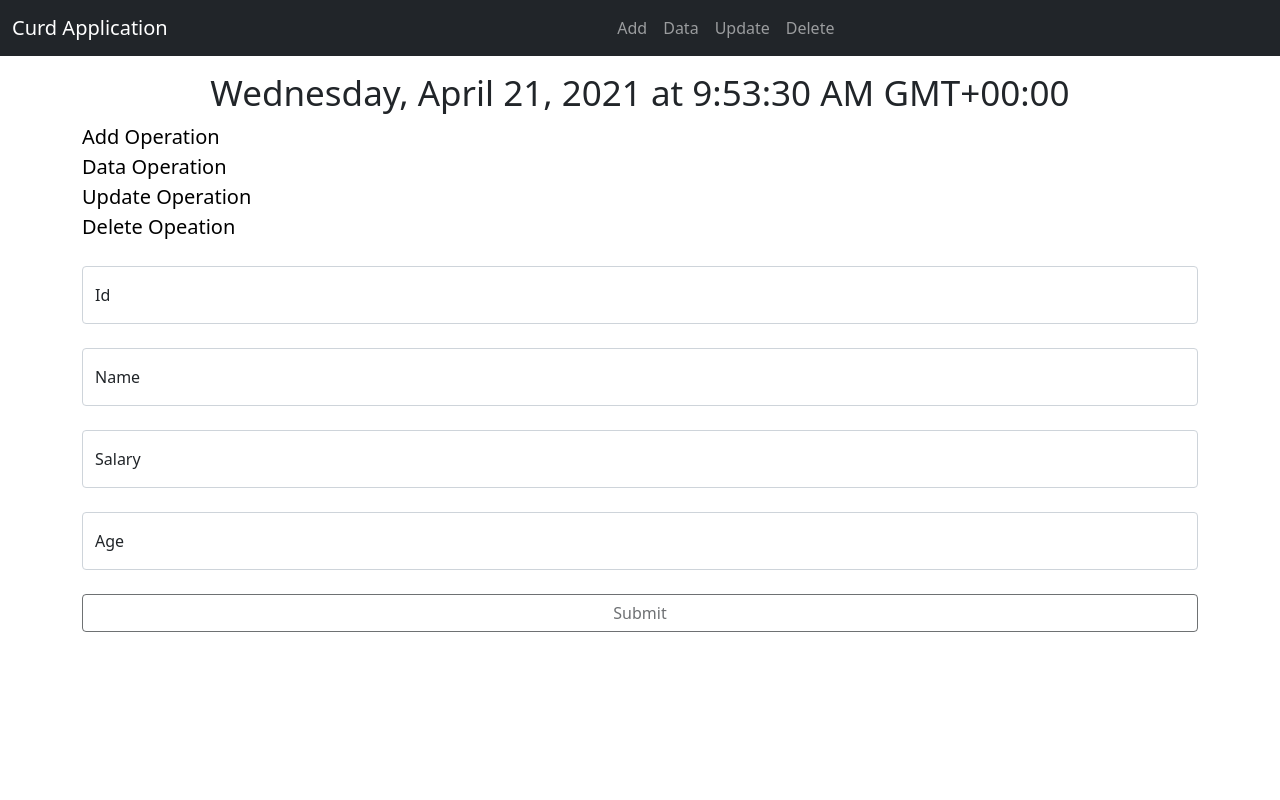
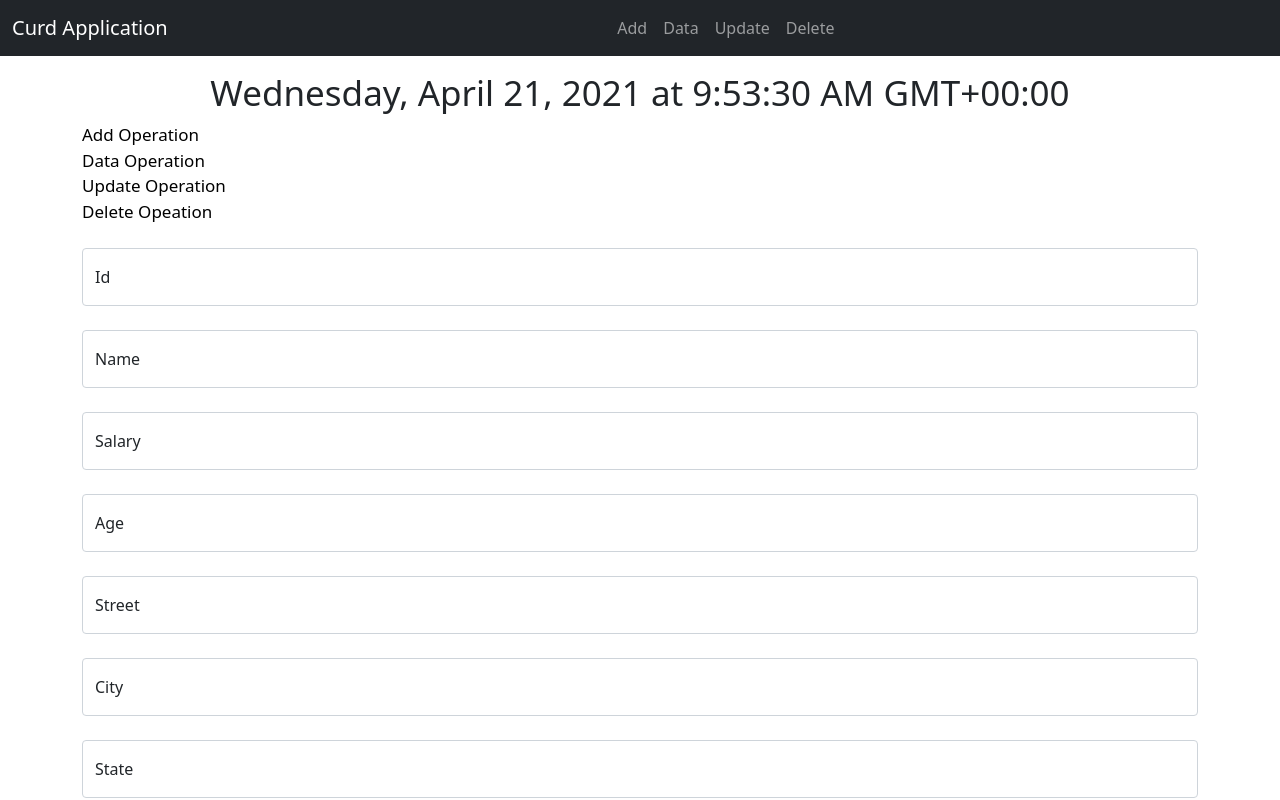
Before and after one commit to Web-Developm/angular-topics-application, an Angular app: page /add in a window 1280 px wide. Shown: the top 800 px of the page. Built offline with nearby package versions, Linux system fonts and the light colour scheme.

Commit message:
formgorup added

```diff
--- a/src/app/add/add.component.html
+++ b/src/app/add/add.component.html
@@ -85,6 +85,28 @@
       </div>
     </div>
 
+    <div formGroupName="address">
+      <div class="form-floating mb-4">
+        <input type="text" class="form-control" name="street" id="street" placeholder="Street" formControlName="street">
+        <label for="street">Street</label>
+      </div>
+
+      <div class='form-floating mb-4'>
+        <input type="text" class="form-control" name="city" id="city" placeholder="City" formControlName="city">
+        <label for="city">City</label>
+      </div>
+
+      <div class="form-floating mb-4">
+        <input type="text" class="form-control" name="state" id="state" placeholder="State" formControlName="state">
+        <label for="state">State</label>
+      </div>
+
+      <div class="form-floating mb-4">
+        <input type="text" class="form-control" name="zip" id="zip" placeholder="Zip" formControlName="zip">
+        <label for="zip">Zip</label>
+      </div>
+    </div>
+
     <div class="d-grid gap-2 mb-4">
       <button (click)="add()" [disabled]="data.invalid" type="button" class="btn btn-outline-dark">Submit</button>
     </div>
--- a/src/app/add/add.component.ts
+++ b/src/app/add/add.component.ts
@@ -1,6 +1,6 @@
 import { Component, OnInit, Input } from '@angular/core';
 import { FormsService } from '../forms.service';
-import { FormGroup, Validators, FormControl } from '@angular/forms';
+import { FormGroup, Validators, FormControl, FormGroupName } from '@angular/forms';
 import { Structure } from '../str';
 
 @Component({
@@ -24,6 +24,10 @@ export class AddComponent implements OnInit {
     temp.name = this.data.controls['name'].value;
     temp.salary = this.data.controls['salary'].value;
     temp.age = this.data.controls['age'].value;
+    temp.street = this.data.get('address.street')?.value;
+    temp.city = this.data.get('address.city')?.value;
+    temp.state = this.data.get('address.state')?.value;
+    temp.zip = this.data.get('address.zip')?.value;
 
     this.fs.add(temp).subscribe(
       data => {
@@ -42,7 +46,7 @@ export class AddComponent implements OnInit {
 
 
   ngOnInit(): void {
-    console.log(this.fs.data.value);
+
   }
 
 
--- a/src/app/app.component.html
+++ b/src/app/app.component.html
@@ -32,16 +32,16 @@
   <div *ngFor="let name of operation">
     <div [ngSwitch]="name.name">
       <div *ngSwitchCase="'add'"><a routerLink="/add"
-          [ngStyle]="{'text-decoration':'none', 'color':'black','font-size':'20px'}">Add
+          [ngStyle]="{'text-decoration':'none', 'color':'black','font-size':'17px'}">Add
           Operation</a></div>
       <div *ngSwitchCase="'data'"><a routerLink="/data"
-          [ngStyle]="{'text-decoration':'none','color':'black', 'font-size':'20px'}">Data
+          [ngStyle]="{'text-decoration':'none','color':'black', 'font-size':'17px'}">Data
           Operation</a></div>
       <div *ngSwitchCase="'update'"><a routerLink="/update"
-          [ngStyle]="{'text-decoration':'none', 'color':'black', 'font-size':'20px'}">Update
+          [ngStyle]="{'text-decoration':'none', 'color':'black', 'font-size':'17px'}">Update
           Operation</a></div>
       <div *ngSwitchCase="'delete'"><a routerLink="/delete"
-          [ngStyle]="{'text-decoration':'none', 'color':'black', 'font-size':'20px'}">Delete
+          [ngStyle]="{'text-decoration':'none', 'color':'black', 'font-size':'17px'}">Delete
           Opeation</a></div>
     </div>
   </div>
--- a/src/app/data/data.component.html
+++ b/src/app/data/data.component.html
@@ -7,6 +7,10 @@
         <th>Name</th>
         <th>Salary</th>
         <th>Age</th>
+        <th>Street</th>
+        <th>City</th>
+        <th>State</th>
+        <th>Zip</th>
         <th>Eligible for vote</th>
         <th>Eligible for Income Tax</th>
       </tr>
@@ -18,6 +22,10 @@
         <td>{{sur}}. {{item.name}}</td>
         <td>{{item.salary| currency:'INR':'symbol'}}</td>
         <td>{{item.age}}</td>
+        <td>{{item.street}}</td>
+        <td>{{item.city}}</td>
+        <td>{{item.state}}</td>
+        <td>{{item.zip}}</td>
 
         <td *ngIf="item.age>=18; else el">Eligible</td>
         <ng-template #el>Not Eligible</ng-template>
--- a/src/app/delete/delete.component.html
+++ b/src/app/delete/delete.component.html
@@ -7,6 +7,10 @@
         <th>Name</th>
         <th>Salary</th>
         <th>Age</th>
+        <th>Street</th>
+        <th>City</th>
+        <th>State</th>
+        <th>Zip</th>
         <th>Delete</th>
       </tr>
     </thead>
@@ -17,6 +21,10 @@
         <td>{{item.name}}</td>
         <td>{{item.salary | currency:'INR':'symbol'}}</td>
         <td>{{item.age}}</td>
+        <td>{{item.street}}</td>
+        <td>{{item.city}}</td>
+        <td>{{item.state}}</td>
+        <td>{{item.zip}}</td>
         <td><button (click)="delete(i)" type="button" class="btn btn-sm btn-outline-dark">Delete</button></td>
       </tr>
     </tbody>
--- a/src/app/forms.service.ts
+++ b/src/app/forms.service.ts
@@ -15,7 +15,13 @@ export class FormsService {
     id: ['', [Validators.required, Validators.minLength(1), Validators.pattern(/^-?(0|[1-9]\d*)?$/)]],
     name: ['', [Validators.required, Validators.minLength(4),Validators.pattern('[a-zA-Z]*')]],
     salary: ['', [Validators.required, Validators.maxLength(10), Validators.pattern(/^-?(0|[1-9]\d*)?$/)]],
-    age: ['', [Validators.required, Validators.minLength(2), Validators.maxLength(2), Validators.pattern(/^-?(0|[1-9]\d*)?$/)]]
+    age: ['', [Validators.required, Validators.minLength(2), Validators.maxLength(2), Validators.pattern(/^-?(0|[1-9]\d*)?$/)]],
+    address:this.fb.group({
+      street:['',[Validators.required]],
+      city:['',Validators.required],
+      state:['',Validators.required],
+      zip:['',Validators.required]
+    })
   });
 
   url = "http://localhost:5555/data/";
--- a/src/app/str.ts
+++ b/src/app/str.ts
@@ -3,4 +3,8 @@ export class Structure {
   name: any;
   salary: any;
   age: any;
+  street:any;
+  city:any;
+  state:any;
+  zip:any;
 }
--- a/src/app/update/update.component.html
+++ b/src/app/update/update.component.html
@@ -8,6 +8,10 @@
         <th>Name</th>
         <th>Salary</th>
         <th>Age</th>
+        <th>Street</th>
+        <th>City</th>
+        <th>State</th>
+        <th>Zip</th>
         <th>Update</th>
       </tr>
 
@@ -19,6 +23,10 @@
         <td>{{item.name | uppercase}}</td>
         <td>{{item.salary | currency:'INR':'symbol'}}</td>
         <td>{{item.age}}</td>
+        <td>{{item.street}}</td>
+        <td>{{item.city}}</td>
+        <td>{{item.state}}</td>
+        <td>{{item.zip}}</td>
         <td><button (click)="update1(item,i)" type="button" class="btn btn-sm btn-outline-dark">Update</button></td>
       </tr>
     </tbody>
--- a/src/app/update/update.component.ts
+++ b/src/app/update/update.component.ts
@@ -36,7 +36,11 @@ export class UpdateComponent implements OnInit {
         id: info.id,
         name: info.name,
         salary: info.salary,
-        age: info.age
+        age: info.age,
+        street:info.street,
+        city:info.city,
+        state:info.state,
+        zip:info.state
       });
     }
 
@@ -53,6 +57,10 @@ export class UpdateComponent implements OnInit {
     info.name = this.data.controls['name'].value;
     info.salary = this.data.controls['salary'].value;
     info.age = this.data.controls['age'].value;
+    info.street=this.data.controls['street'].value;
+    info.city=this.data.controls['city'].value;
+    info.state=this.data.controls['state'].value;
+    info.zip=this.data.controls['zip'].value;
 
     let id = Number(info.id);
 
```
Also changed, not shown: src/app/app.component.ts (+4 -4 lines), src/app/data.json (+65 -11 lines).
